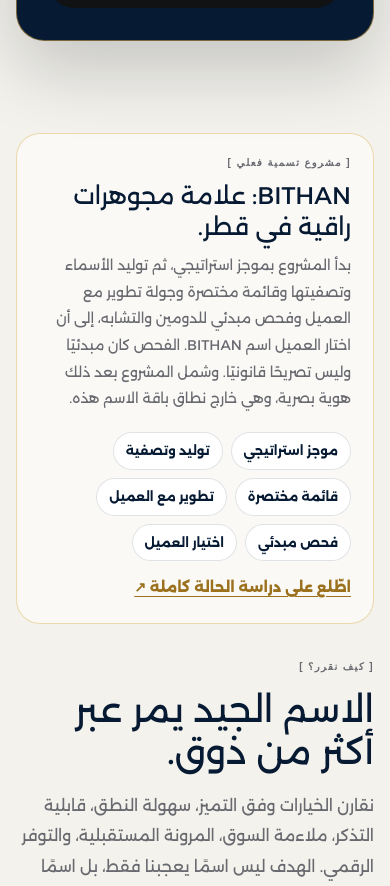
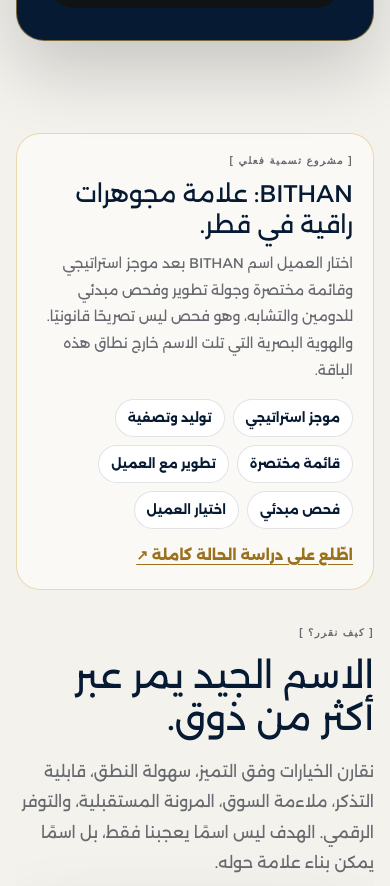
Before and after one commit to mohammedrashad2011-ui/Dewank-2026-website, a Next.js app: page /offers/brand-naming in a window 390 px wide. Shown: the part 1040-1926 px from the top of the page. Built offline with nearby package versions, Linux system fonts and the light colour scheme; no server answers.

Commit message:
Brand Naming offer: tighten proof module copy and mobile spacing
Co-Authored-By: Claude Sonnet 5.5 <noreply@anthropic.com>

```diff
--- a/app/offers/brand-naming/brand-naming-offer.css
+++ b/app/offers/brand-naming/brand-naming-offer.css
@@ -208,5 +208,6 @@
 .brand-naming-case-link:focus-visible { outline: 3px solid rgba(155, 113, 30, .35); outline-offset: 3px; }
 
 @media (max-width: 820px) {
-  .brand-naming-case { grid-template-columns: 1fr; }
+  .brand-naming-case { grid-template-columns: 1fr; gap: 16px; padding: 20px; }
+  .brand-naming-case h2 { font-size: 24px; }
 }
--- a/app/offers/brand-naming/page.tsx
+++ b/app/offers/brand-naming/page.tsx
@@ -103,7 +103,7 @@ export default function BrandNamingOfferPage() {
         <div>
           <span className="section-label">[ مشروع تسمية فعلي ]</span>
           <h2 id="brand-naming-case-title">BITHAN: علامة مجوهرات راقية في قطر.</h2>
-          <p>بدأ المشروع بموجز استراتيجي، ثم توليد الأسماء وتصفيتها وقائمة مختصرة وجولة تطوير مع العميل وفحص مبدئي للدومين والتشابه، إلى أن اختار العميل اسم BITHAN. الفحص كان مبدئيًا وليس تصريحًا قانونيًا. وشمل المشروع بعد ذلك هوية بصرية، وهي خارج نطاق باقة الاسم هذه.</p>
+          <p>اختار العميل اسم BITHAN بعد موجز استراتيجي وقائمة مختصرة وجولة تطوير وفحص مبدئي للدومين والتشابه، وهو فحص ليس تصريحًا قانونيًا. والهوية البصرية التي تلت الاسم خارج نطاق هذه الباقة.</p>
         </div>
         <div>
           <ul className="brand-naming-case-steps" aria-label="مراحل مشروع التسمية">
```
